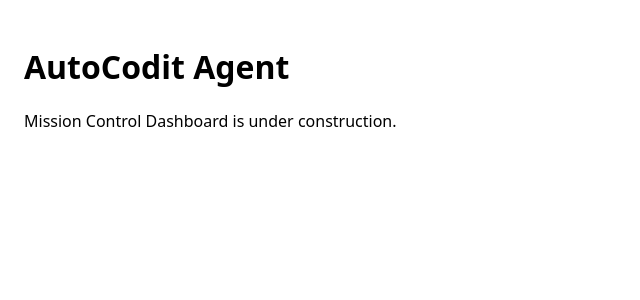
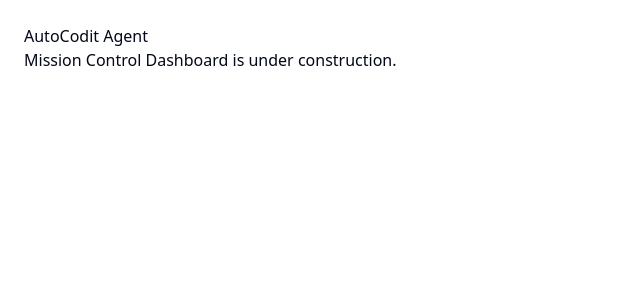
Before and after one commit to arturwyroslak/autocodit-agent, a Next.js app in the folder frontend/: page / in a window 1280 px wide. Shown: the top 300 px of the page, without its empty margins (0-640 px from the left). Built offline with nearby package versions, Linux system fonts and the light colour scheme.

Commit message:
style(frontend): apply shadcn CSS tokens to globals.css

```diff
--- a/frontend/app/globals.css
+++ b/frontend/app/globals.css
@@ -1,3 +1,76 @@
-* { box-sizing: border-box; }
-html, body { height: 100%; }
-body { margin: 0; font-family: ui-sans-serif, system-ui, -apple-system, Segoe UI, Roboto, Ubuntu, Cantarell, Noto Sans, Helvetica Neue, Arial, Apple Color Emoji, Segoe UI Emoji; }
+@tailwind base;
+@tailwind components;
+@tailwind utilities;
+
+@layer base {
+  :root {
+    --background: 0 0% 100%;
+    --foreground: 222.2 84% 4.9%;
+
+    --card: 0 0% 100%;
+    --card-foreground: 222.2 84% 4.9%;
+
+    --popover: 0 0% 100%;
+    --popover-foreground: 222.2 84% 4.9%;
+
+    --primary: 221.2 83.2% 53.3%;
+    --primary-foreground: 210 40% 98%;
+
+    --secondary: 210 40% 96.1%;
+    --secondary-foreground: 222.2 47.4% 11.2%;
+
+    --muted: 210 40% 96.1%;
+    --muted-foreground: 215.4 16.3% 46.9%;
+
+    --accent: 210 40% 96.1%;
+    --accent-foreground: 222.2 47.4% 11.2%;
+
+    --destructive: 0 84.2% 60.2%;
+    --destructive-foreground: 210 40% 98%;
+
+    --border: 214.3 31.8% 91.4%;
+    --input: 214.3 31.8% 91.4%;
+    --ring: 221.2 83.2% 53.3%;
+
+    --radius: 0.5rem;
+  }
+
+  .dark {
+    --background: 222.2 84% 4.9%;
+    --foreground: 210 40% 98%;
+
+    --card: 222.2 84% 4.9%;
+    --card-foreground: 210 40% 98%;
+
+    --popover: 222.2 84% 4.9%;
+    --popover-foreground: 210 40% 98%;
+
+    --primary: 217.2 91.2% 59.8%;
+    --primary-foreground: 222.2 47.4% 11.2%;
+
+    --secondary: 217.2 32.6% 17.5%;
+    --secondary-foreground: 210 40% 98%;
+
+    --muted: 217.2 32.6% 17.5%;
+    --muted-foreground: 215 20.2% 65.1%;
+
+    --accent: 217.2 32.6% 17.5%;
+    --accent-foreground: 210 40% 98%;
+
+    --destructive: 0 62.8% 30.6%;
+    --destructive-foreground: 210 40% 98%;
+
+    --border: 217.2 32.6% 17.5%;
+    --input: 217.2 32.6% 17.5%;
+    --ring: 224.3 76.3% 48%;
+  }
+}
+
+@layer base {
+  * {
+    @apply border-border;
+  }
+  body {
+    @apply bg-background text-foreground;
+  }
+}
```
